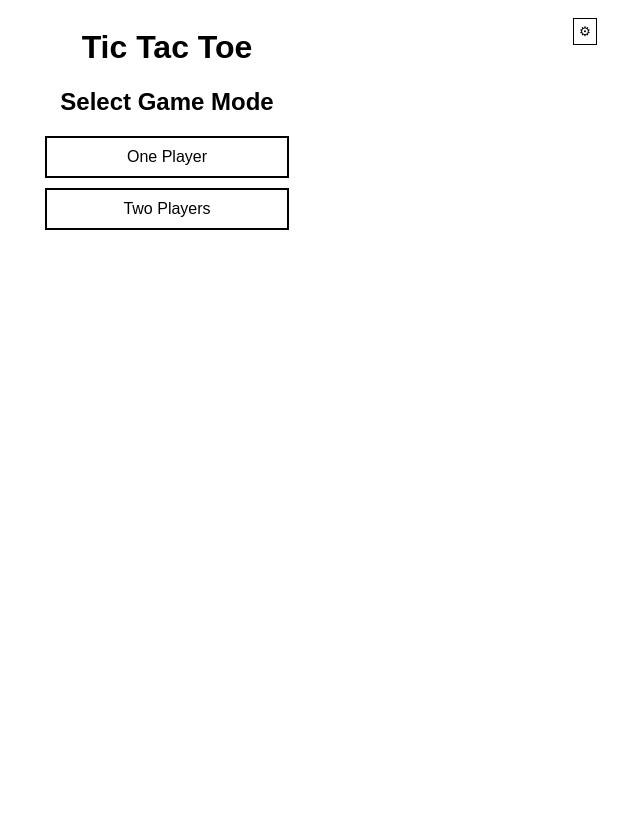
After one commit to lvicentesanchez/agentic-tictactoe, a Flask app: page /mode_select in a window 1280 px wide. The commit adds this page. Shown: the whole page, without its empty margins (473-1113 px from the left). Run offline with Flask 3, Linux system fonts and the light colour scheme.

Commit message:
Implement game mode selection and UI improvements
- Add initial screen for selecting one or two player mode with vertical layout
- Enhance winner announcements and add back-to-mode navigation
- Move theme selector to landing page and ensure persistence
- Fix scrollbars to show only when needed
- Replace settings button text with cog wheel icon

```diff
--- a/game.py
+++ b/game.py
@@ -1,7 +1,8 @@
 class TicTacToe:
-    def __init__(self):
+    def __init__(self, mode=None):
         self.board = [["" for _ in range(3)] for _ in range(3)]
         self.current_player = "X"
+        self.mode = mode
 
     def make_move(self, row, col):
         if self.board[row][col] == "":
@@ -27,4 +28,5 @@ class TicTacToe:
         return all(cell != "" for row in self.board for cell in row)
 
     def reset(self):
-        self.__init__()
+        mode = self.mode
+        self.__init__(mode)
--- a/main.py
+++ b/main.py
@@ -3,12 +3,41 @@ from game import TicTacToe
 
 app = Flask(__name__)
 game = TicTacToe()
+game_mode = None
 
 
 @app.route("/")
 def index():
+    if game_mode is None:
+        return redirect(url_for("mode_select"))
+    return redirect(url_for("game_view"))
+
+
+@app.route("/mode_select")
+def mode_select():
+    global game_mode
+    game_mode = None
+    game.reset()
+    return render_template("mode_select.html")
+
+
+@app.route("/select_mode/<mode>")
+def select_mode(mode):
+    global game_mode
+    game_mode = mode
+    game.mode = mode
+    game.reset()
+    return redirect(url_for("game_view"))
+
+
+@app.route("/game")
+def game_view():
     return render_template(
-        "index.html", board=game.board, winner=game.check_winner(), full=game.is_full()
+        "index.html",
+        board=game.board,
+        winner=game.check_winner(),
+        full=game.is_full(),
+        mode=game_mode,
     )
 
 
@@ -16,13 +45,13 @@ def index():
 def move(row, col):
     if game.make_move(row, col):
         pass
-    return redirect(url_for("index"))
+    return redirect(url_for("game_view"))
 
 
 @app.route("/reset")
 def reset():
     game.reset()
-    return redirect(url_for("index"))
+    return redirect(url_for("game_view"))
 
 
 if __name__ == "__main__":
--- a/static/css/style.css
+++ b/static/css/style.css
@@ -20,20 +20,22 @@ body {
     color: var(--text-color);
     position: relative;
     display: flex;
-    min-height: 100vh;
+    height: 100vh;
+    overflow-y: auto;
 }
 
 .dropdown {
-    position: relative;
+    position: absolute;
+    top: 10px;
+    right: 10px;
     display: inline-block;
-    float: right;
 }
 
 .dropbtn {
     background-color: var(--bg-color);
     color: var(--text-color);
     border: 1px solid var(--border-color);
-    padding: 5px 10px;
+    padding: 5px;
     cursor: pointer;
 }
 
@@ -86,6 +88,7 @@ body {
 .center {
     flex: 1;
     text-align: center;
+    position: relative;
 }
 
 .board {
@@ -124,3 +127,25 @@ a[href*="reset"] {
     clear: both;
     display: block;
 }
+
+.mode-selection {
+    display: flex;
+    flex-direction: column;
+    align-items: center;
+    gap: 10px;
+}
+
+.mode-btn {
+    display: block;
+    padding: 10px 20px;
+    background-color: var(--bg-color);
+    color: var(--text-color);
+    border: 2px solid var(--border-color);
+    text-decoration: none;
+    text-align: center;
+    width: 200px;
+}
+
+.mode-btn:hover {
+    background-color: var(--hover-bg);
+}
--- /dev/null
+++ b/templates/mode_select.html
@@ -0,0 +1,81 @@
+<!DOCTYPE html>
+<html lang="en">
+<head>
+    <meta charset="UTF-8">
+    <meta name="viewport" content="width=device-width, initial-scale=1.0">
+    <title>Tic Tac Toe - Select Mode</title>
+    <link rel="stylesheet" href="{{ url_for('static', filename='css/style.css') }}">
+</head>
+<body>
+    <div class="left-band"></div>
+    <div class="center">
+        <h1>Tic Tac Toe</h1>
+        <div class="dropdown">
+            <button class="dropbtn">⚙</button>
+            <div class="dropdown-content">
+                <div class="submenu">
+                    <a href="#" class="sub-btn">Theme</a>
+                    <div class="submenu-content">
+                        <a href="#" data-theme="light">Light <span class="check" id="light-check">✓</span></a>
+                        <a href="#" data-theme="dark">Dark <span class="check" id="dark-check">✓</span></a>
+                    </div>
+                </div>
+            </div>
+        </div>
+        <h2>Select Game Mode</h2>
+        <div class="mode-selection">
+            <a href="{{ url_for('select_mode', mode='single') }}" class="mode-btn">One Player</a>
+            <a href="{{ url_for('select_mode', mode='two') }}" class="mode-btn">Two Players</a>
+        </div>
+    </div>
+    <div class="right-band"></div>
+    <script>
+        const dropbtn = document.querySelector('.dropbtn');
+        const dropdownContent = document.querySelector('.dropdown-content');
+        const subBtn = document.querySelector('.sub-btn');
+        const submenuContent = document.querySelector('.submenu-content');
+        const lightCheck = document.getElementById('light-check');
+        const darkCheck = document.getElementById('dark-check');
+        const themeLinks = document.querySelectorAll('[data-theme]');
+
+        const currentTheme = localStorage.getItem('theme') || 'light';
+        document.documentElement.setAttribute('data-theme', currentTheme);
+        updateChecks(currentTheme);
+
+        dropbtn.addEventListener('click', () => {
+            dropdownContent.style.display = dropdownContent.style.display === 'block' ? 'none' : 'block';
+            submenuContent.style.display = 'none'; // close submenu
+        });
+
+        subBtn.addEventListener('click', (e) => {
+            e.preventDefault();
+            submenuContent.style.display = submenuContent.style.display === 'block' ? 'none' : 'block';
+        });
+
+        themeLinks.forEach(link => {
+            link.addEventListener('click', (e) => {
+                e.preventDefault();
+                const selectedTheme = e.target.closest('[data-theme]').getAttribute('data-theme');
+                document.documentElement.setAttribute('data-theme', selectedTheme);
+                localStorage.setItem('theme', selectedTheme);
+                updateChecks(selectedTheme);
+                dropdownContent.style.display = 'none';
+                submenuContent.style.display = 'none';
+            });
+        });
+
+        function updateChecks(theme) {
+            lightCheck.style.display = theme === 'light' ? 'inline' : 'none';
+            darkCheck.style.display = theme === 'dark' ? 'inline' : 'none';
+        }
+
+        // Close dropdowns when clicking outside
+        window.addEventListener('click', (e) => {
+            if (!e.target.matches('.dropbtn') && !e.target.matches('.sub-btn')) {
+                dropdownContent.style.display = 'none';
+                submenuContent.style.display = 'none';
+            }
+        });
+    </script>
+</body>
+</html>
```
Also changed, not shown: templates/index.html (+7 -62 lines).
